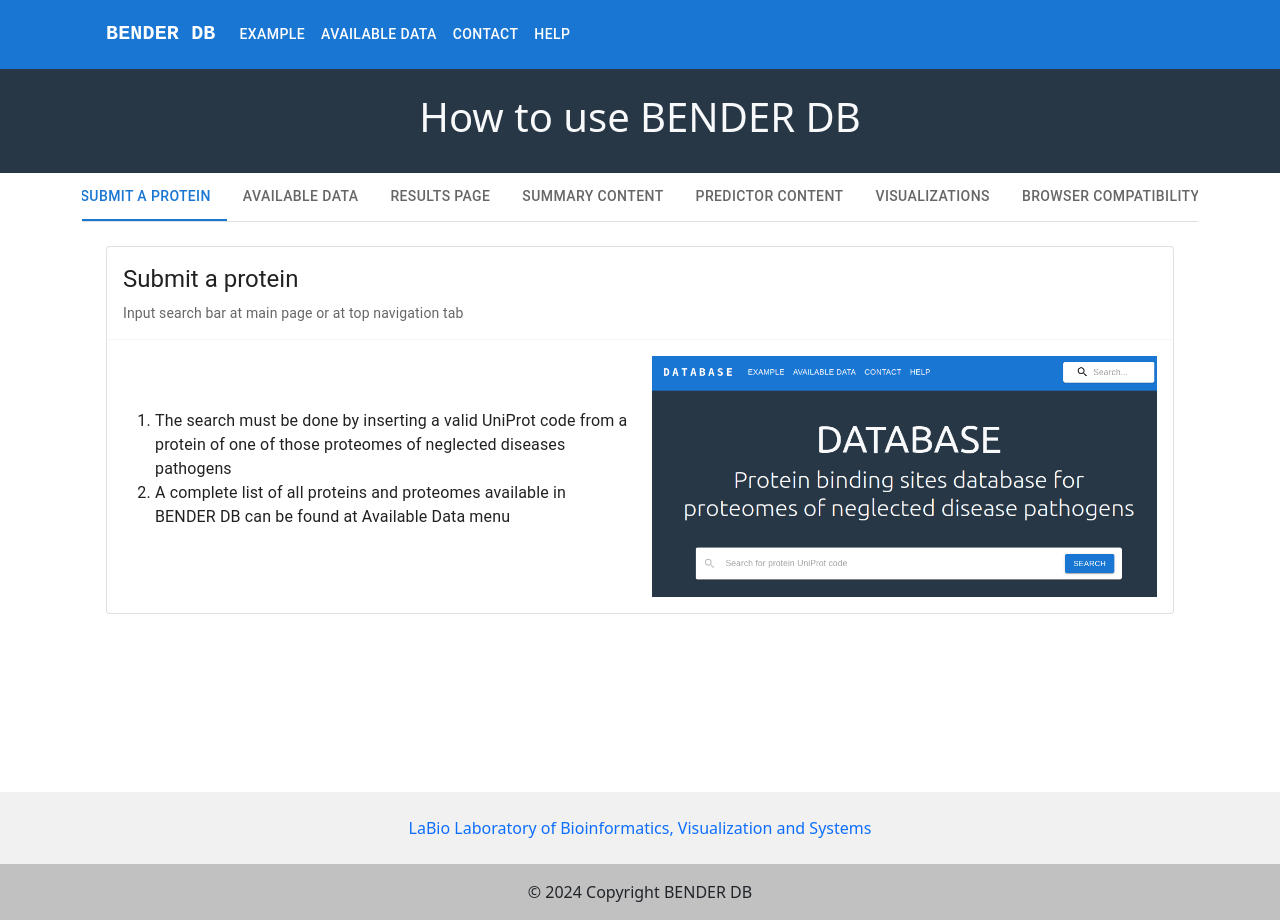
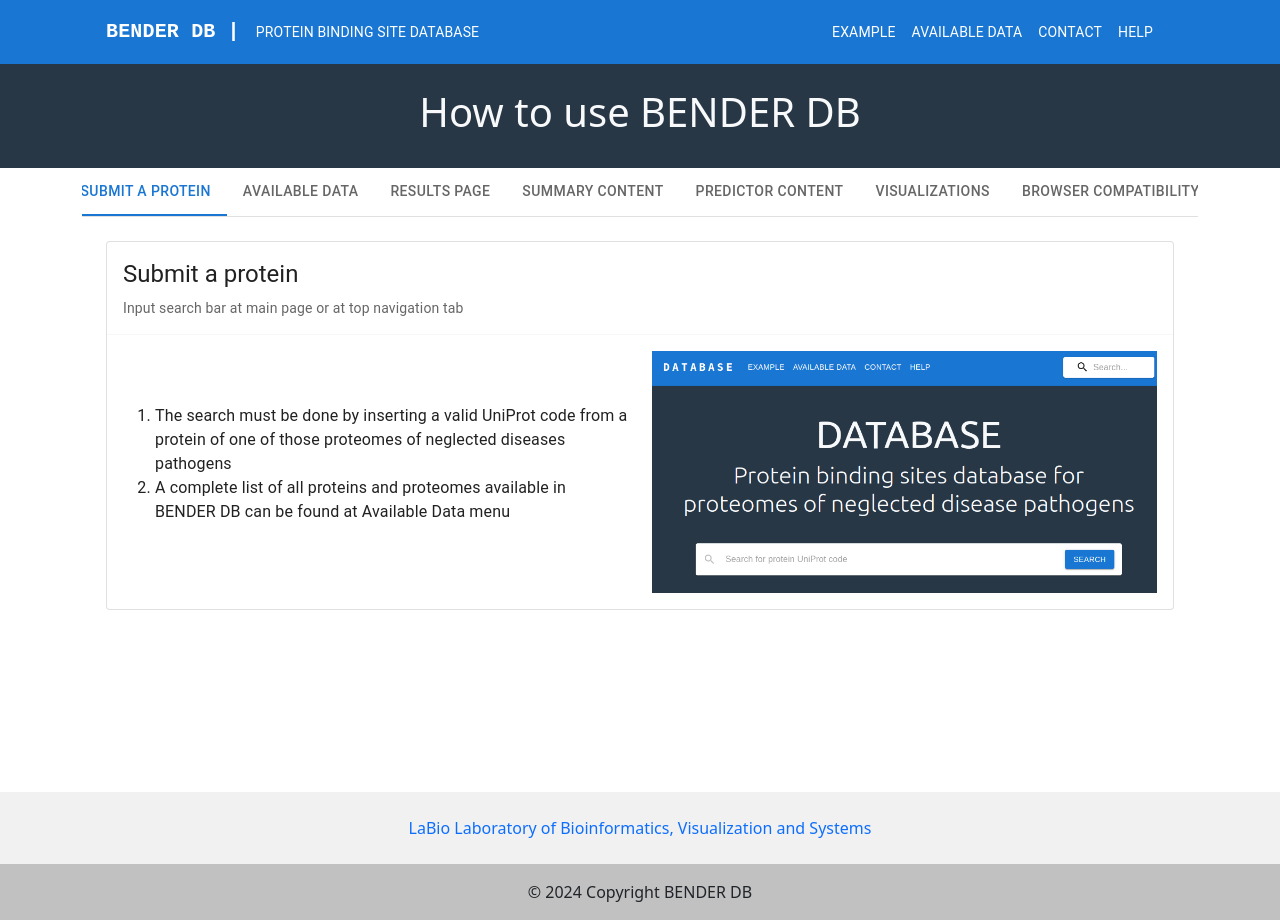
Before and after one commit to viniciusxpaiva/benderdb, a React (Create React App) app in the folder frontend-react/: page /help in a window 1280 px wide. Built offline with nearby package versions, Linux system fonts and the light colour scheme.

Commit message:
Navbar changing

```diff
--- a/frontend-react/src/components/layout/new_navbar.jsx
+++ b/frontend-react/src/components/layout/new_navbar.jsx
@@ -10,6 +10,8 @@ import Container from '@mui/material/Container';
 import Button from '@mui/material/Button';
 import MenuItem from '@mui/material/MenuItem';
 import { Link } from "react-router-dom";
+import Avatar from '@mui/material/Avatar';
+import Tooltip from '@mui/material/Tooltip';
 
 const pages = ['Example', 'Available data', 'Contact', 'Help'];
 const pagesLinks = { 'Example': '/results/A4HXH5', 'Available data': '/datatable', 'Contact': '/contact', 'Help': '/help' };
@@ -29,8 +31,8 @@ function ResponsiveAppBar() {
     <AppBar position="static">
       <div className="container">
         <Container maxWidth="xl">
-          <Toolbar disableGutters>
-            <Typography
+          <Toolbar disableGutters sx={{display: "flex"}}>
+          <Typography
               variant="h6"
               noWrap
               component={Link}
@@ -45,7 +47,10 @@ function ResponsiveAppBar() {
                 textDecoration: 'none',
               }}
             >
-              BENDER DB
+              BENDER DB |
+            </Typography>
+            <Typography variant='body2' sx={{display: { xs: 'none', md: 'flex' }}}>
+            PROTEIN BINDING SITE DATABASE
             </Typography>
 
             <Box sx={{ flexGrow: 1, display: { xs: 'flex', md: 'none' } }}>
@@ -77,9 +82,11 @@ function ResponsiveAppBar() {
                   display: { xs: 'block', md: 'none' },
                 }}
               >
-                {pages.map((page) => (
-                  <MenuItem key={page} onClick={handleCloseNavMenu}>
-                    <Typography textAlign="center">{page}</Typography>
+                {Object.entries(pagesLinks).map(([k, v]) => (
+                  <MenuItem key={k}
+                  component={Link}
+                  to={v}>
+                    <Typography textAlign="center">{k}</Typography>
                   </MenuItem>
                 ))}
               </Menu>
@@ -102,7 +109,7 @@ function ResponsiveAppBar() {
             >
               BENDER DB
             </Typography>
-            <Box sx={{ flexGrow: 1, display: { xs: 'none', md: 'flex' } }}>
+            <Box sx={{ marginLeft: "auto", flexGrow: 0, display: { xs: 'none', md: 'flex' } }}>
               {Object.entries(pagesLinks).map(([k, v]) => (
                 <Button
                   key={k}
@@ -110,7 +117,10 @@ function ResponsiveAppBar() {
                   to={v}
                   sx={{ my: 2, color: 'white', display: 'block' }}
                 >
+                  <Typography variant='body2'>
                   {k}
+                  </Typography>
+
                 </Button>
               ))}
             </Box>
```
